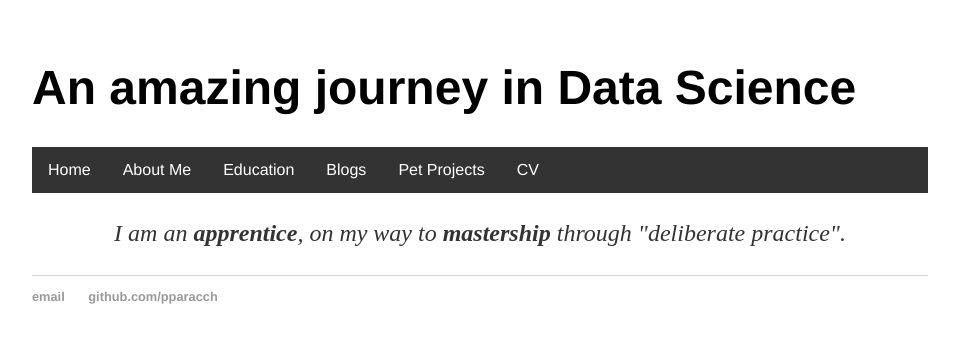
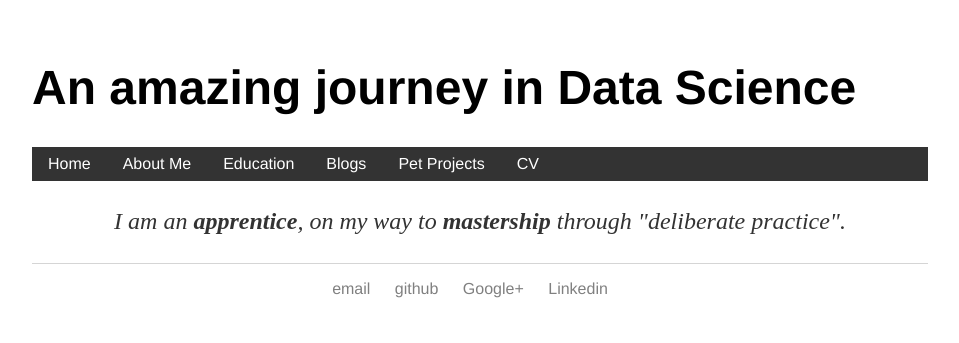
Before and after one commit to pparacch/pparacch.github.io, a Jekyll site: the page built from index.html, in a window 1280 px wide. Shown: the top 343 px of the page, without its empty margins (160-1119 px from the left). Built offline with Jekyll 4.4.1, drawn with Linux system fonts in a browser that asks for light colours.

Commit message:
Working on the footer ....
CSS + adding links

```diff
--- a/_layouts/default.html
+++ b/_layouts/default.html
@@ -22,10 +22,12 @@
 			{{ content }}
 
 			</div><!-- /.container -->
-			<footer>
+			<footer align = "center">
 	    		<ul>
 	        		<li><a href="mailto:pierlorenzo.paracchini@gmail.com">email</a></li>
-	        		<li><a href="https://github.com/pparacch">github.com/pparacch</a></li>
+	        		<li><a href="https://github.com/pparacch" target="_blank">github</a></li>
+							<li><a href="https://plus.google.com/+PierLorenzoParacchini_MCMLXXI" target="_blank">Google+</a></li>
+							<li><a href="https://no.linkedin.com/pub/pier-lorenzo-paracchini/0/184/7" target="_blank">Linkedin</a></li>
 				</ul>
 			</footer>
 		</body>
--- a/css/main.css
+++ b/css/main.css
@@ -20,7 +20,7 @@ nav.mainmenu ul li a {
     display: block;
     color: white;
     text-align: center;
-    padding: 14px 16px;
+    padding: 8px 16px;
 }
 
 /* Change the link color to #111 (black) on hover */
@@ -28,16 +28,27 @@ nav.mainmenu ul li a:hover:not(.active) {
     background-color: rgb(128, 128, 128);
     text-decoration: none;
 }
-
+footer {
+    border-top: 1px solid #d5d5d5;
+    font-size: 1em;
+}
 footer ul {
     font-family:'Helvetica', 'Arial', 'Sans-Serif';
     padding: 0px;
     list-style: none;
-    font-weight: bold;
+    font-weight: normal;
 }
 footer ul li {
     display: inline;
     margin-right: 20px;
+}
+footer ul li a {
+    text-decoration: none;
+    color: #808080;
+}
+footer ul li a:hover {
+    text-decoration: none;
+    color: #000000;
 }
 a {
     text-decoration: none;
@@ -55,10 +66,6 @@ p {
     line-height: 1.4em;
     color: #333;
 }
-footer {
-    border-top: 1px solid #d5d5d5;
-    font-size: .8em;
-}
 
 ul.posts {
     margin: 20px auto 40px;
```
